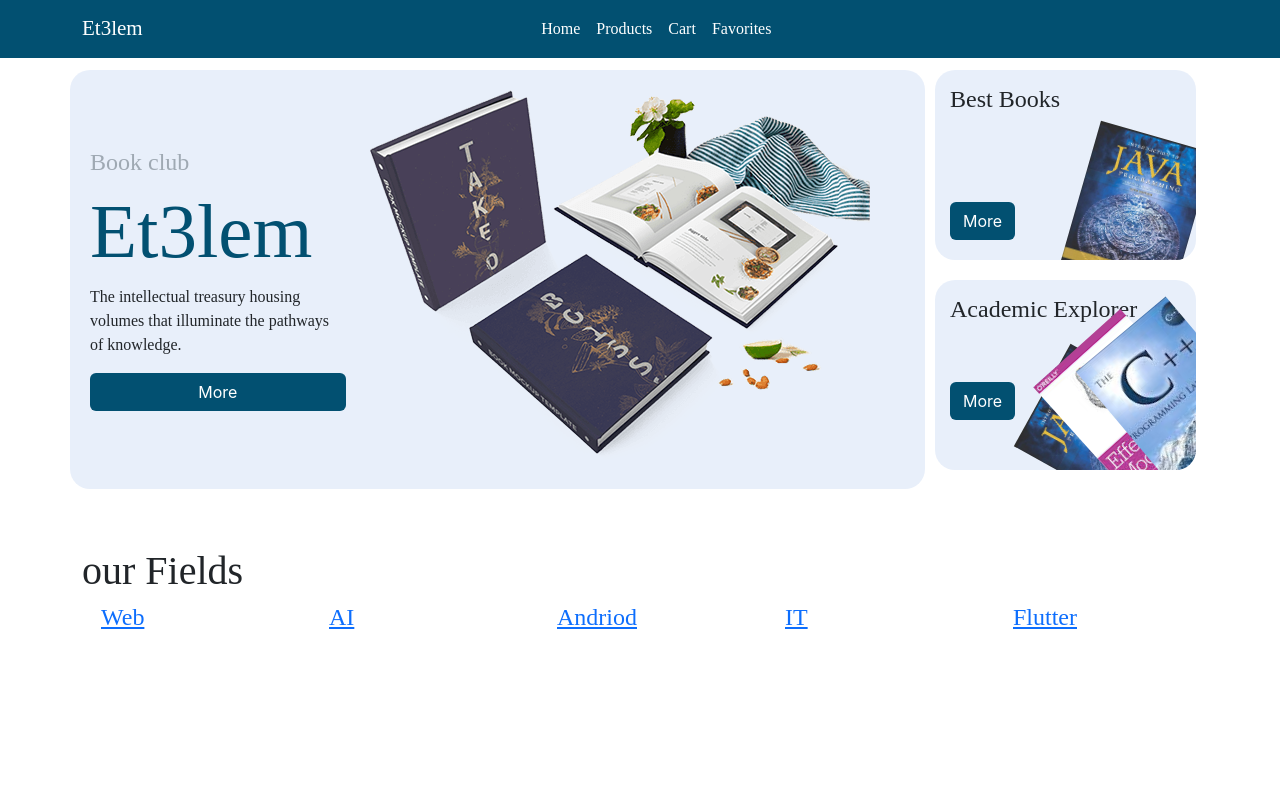
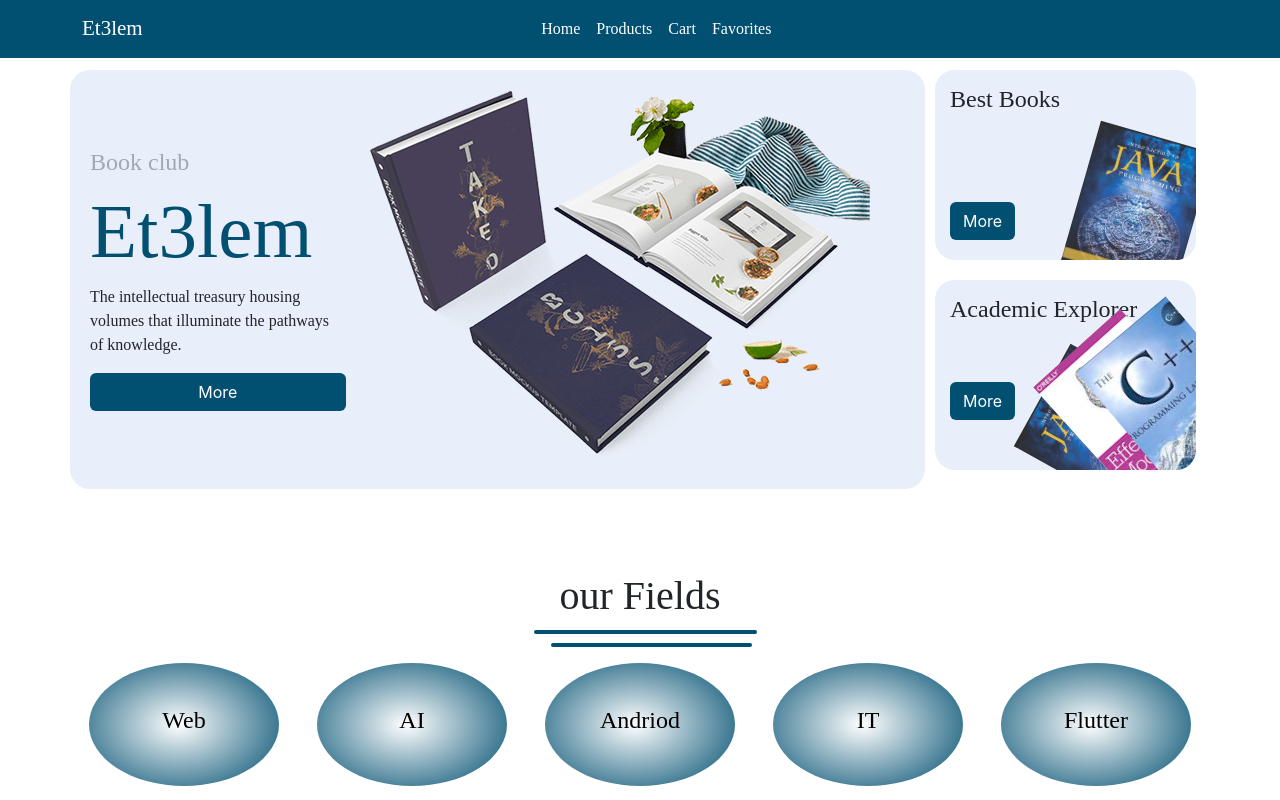
Before and after one commit to nada7harby/et3lem, a React (Create React App) app: page / in a window 1280 px wide. Built offline with nearby package versions, Linux system fonts and the light colour scheme.

Commit message:
Add files via upload

```diff
--- a/src/css/Main.css
+++ b/src/css/Main.css
@@ -48,10 +48,10 @@ button.btn {
   position: absolute;
 }
 .main-right.one img {
- right: 1px;
-    bottom: -24px;
-    transform: rotate(16deg);
-    overflow: hidden;
+  right: 1px;
+  bottom: -24px;
+  transform: rotate(16deg);
+  overflow: hidden;
 }
 .main-right button {
   position: absolute;
@@ -81,6 +81,48 @@ button.btn {
 .main-right.all button {
   bottom: 50px;
 }
+.main a {
+  text-decoration: none;
+  color: #000;
+}
+.field {
+  background-image: radial-gradient(
+    68.56% 70.56% at 47% 50%,
+    #fff 0,
+    #025071 100%
+  );
+  border-radius: 50%;
+  padding: 43px;
+  font-size: 24px;
+  text-align: center;
+  margin: 10px 0;
+}
+.Field-word {
+  padding: 25px 0;
+  text-align: center;
+  position: relative;
+}
+.Field-word::after {
+  content: "";
+  position: absolute;
+  width: 20%;
+  background-color: #025071;
+  height: 4px;
+  top: 85%;
+  left: 40.5%;
+  border-radius: 12px;
+}
+.Field-word::before {
+  content: "";
+  position: absolute;
+  width: 18%;
+  background-color: #025071;
+  height: 4px;
+  top: 98%;
+  left: 42%;
+  border-radius: 12px;
+}
+
 @media (max-width: 1025px) {
   .book-main {
     display: none;
@@ -89,12 +131,17 @@ button.btn {
     justify-content: center;
   }
 }
+
 @media (max-width: 783px) {
   .main-left img {
     width: 100%;
     padding: 14px 0;
   }
-  .main-left{
-               margin: 10px;
+  .main-left {
+    margin: 10px;
+  }
+  .field {
+    padding: 16px;
+    font-size: 18px;
   }
 }
```
